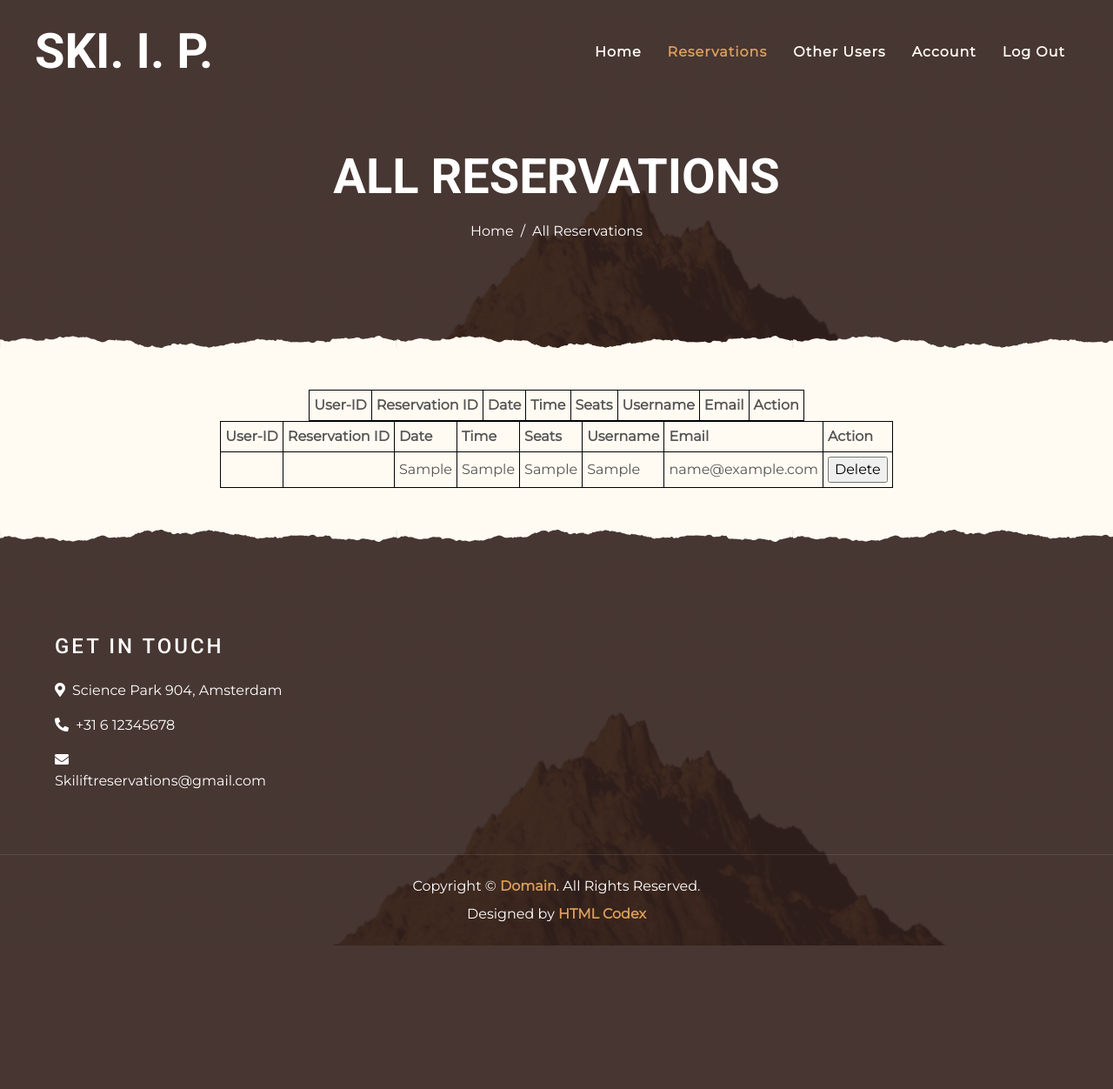
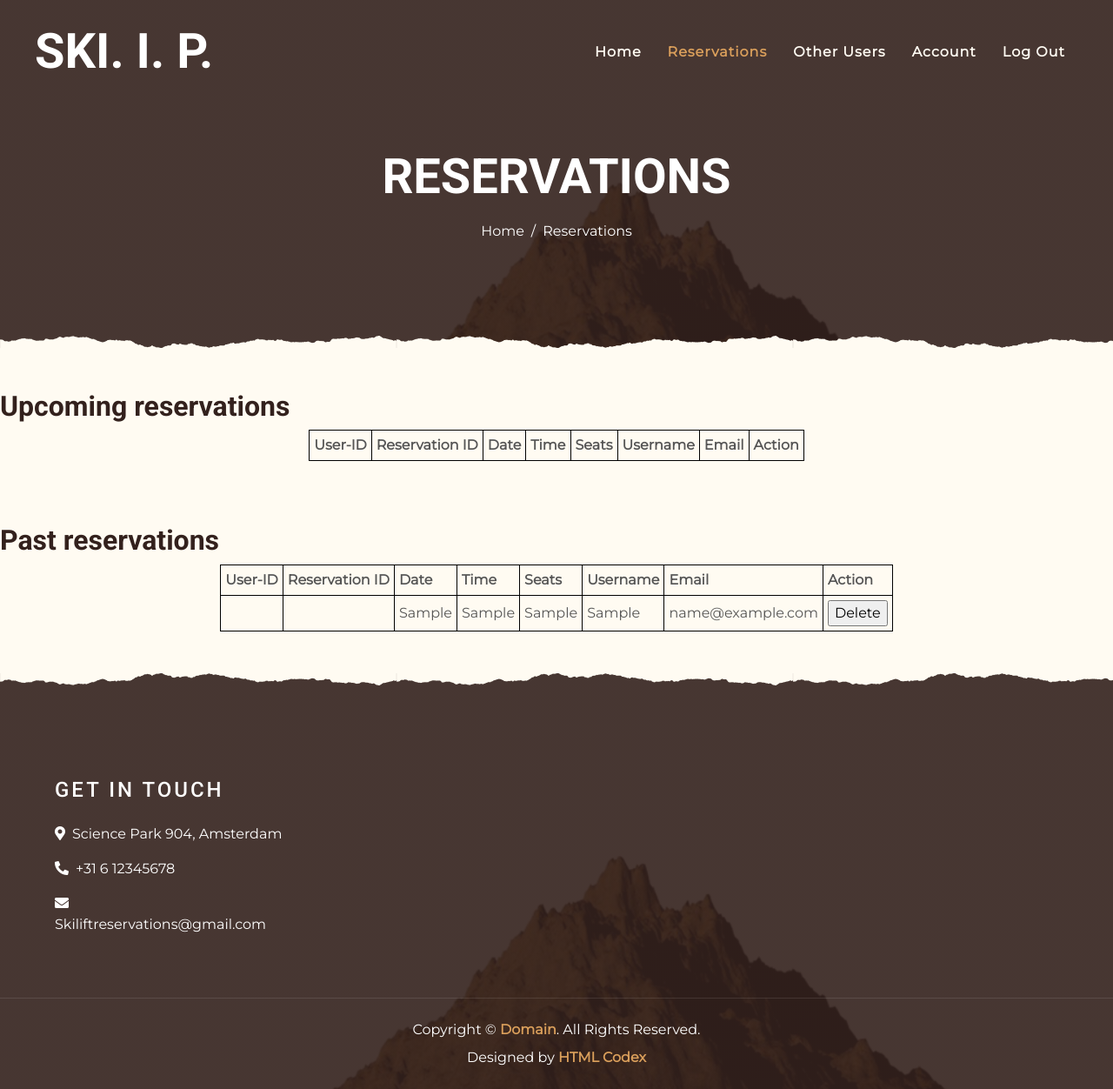
Before and after one commit to HugoEskes/html, a PHP site: page /admin_pages/admin_reservations.php in a window 1280 px wide. Shown: the whole page at 87% size. Before the commit the page ends 1087 px from the top, so only its background shows below. Run offline with PHP 8.4, Linux system fonts and the light colour scheme; the visitor is signed in with stand-in values (Sample User, id 1); tables that the repository leaves empty or names only in its code hold one stand-in row (values such as "Sample post"); data that the repository does not hold is empty; some libraries are stand-ins or nearby versions.

Commit message:
Titels toegvoegd

```diff
--- a/admin_pages/admin_reservations.php
+++ b/admin_pages/admin_reservations.php
@@ -74,11 +74,11 @@
 <!-- Page Header Start -->
 <div class="container-fluid page-header mb-5 position-relative overlay-bottom">
     <div class="d-flex flex-column align-items-center justify-content-center pt-0 pt-lg-5" style="min-height: 400px">
-        <h1 class="display-4 mb-3 mt-0 mt-lg-5 text-white text-uppercase">All Reservations</h1>
+        <h1 class="display-4 mb-3 mt-0 mt-lg-5 text-white text-uppercase">Reservations</h1>
         <div class="d-inline-flex mb-lg-5">
             <p class="m-0 text-white"><a class="text-white" href="">Home</a></p>
             <p class="m-0 text-white px-2">/</p>
-            <p class="m-0 text-white">All Reservations</p>
+            <p class="m-0 text-white">Reservations</p>
         </div>
     </div>
 </div>
@@ -93,6 +93,7 @@
    die("Connection failed: " . mysqli_connect_error());
 }
 
+echo "<h2>Upcoming reservations</h2>";
 // Select query
 $select_query = "SELECT *
                 FROM reserveringen
@@ -126,6 +127,7 @@
 
 echo "</table>";
 
+echo "<br><br><br><h2>Past reservations</h2>";
 // Select query
 $select_query = "SELECT *
                 FROM reserveringen
```
